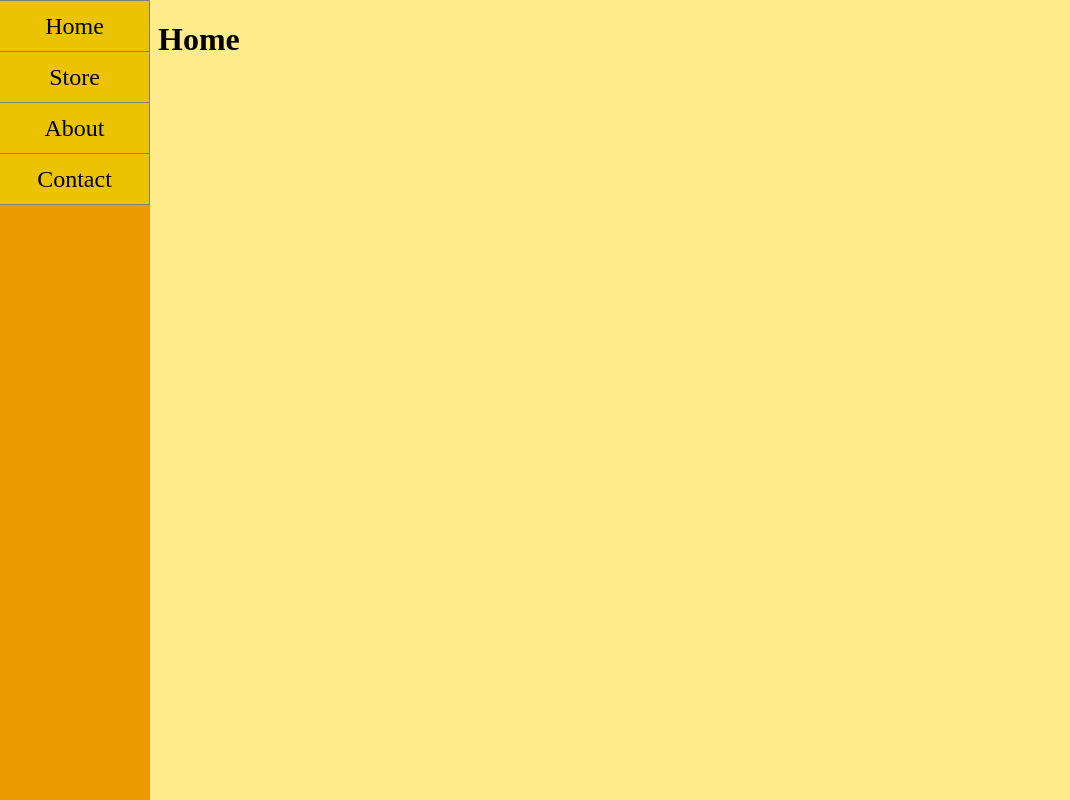
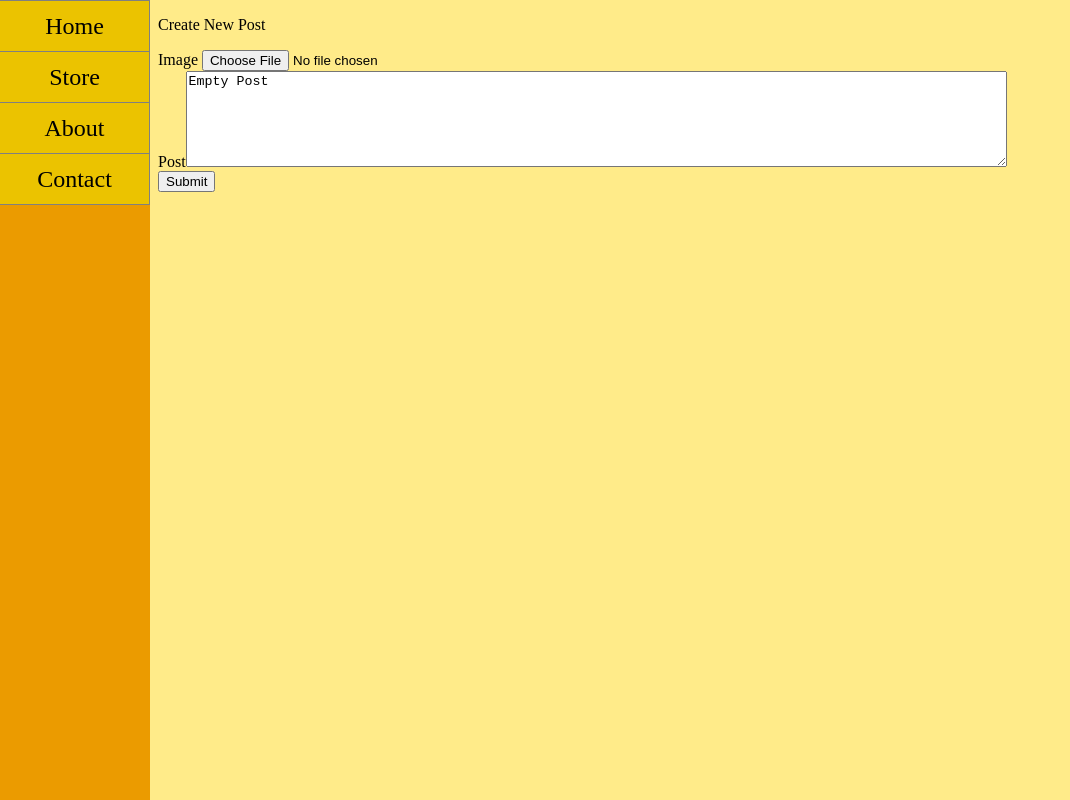
Before and after one commit to DylanLaw03/liv-a-little, a React (Create React App) app: page / in a window 1280 px wide. Shown: the whole page, without its empty margins (0-1070 px from the left). Built offline with nearby package versions, Linux system fonts and the light colour scheme; the HTML template or start-up script is replaced by a standard one.

Commit message:
Working on image upload

```diff
--- /dev/null
+++ b/src/components/post/postform.js
@@ -0,0 +1,60 @@
+import React, { useState } from 'react';
+
+export const PostForm = (props) => {
+    // holds post info, states to handle change
+    const [postBody, setPostBody] = useState('Empty Post');
+
+    const blobToBase64 = blob => {
+        const reader = new FileReader();
+        reader.readAsDataURL(blob);
+        return new Promise(resolve => {
+          reader.onloadend = () => {
+            resolve(reader.result);
+          };
+        });
+    };
+
+    // handlers for information change
+    const handlePostBodyChange = (event) => {
+        setPostBody(event.target.value)
+    }
+
+    // handle submission
+    const handleSubmit = (event) => {
+        event.preventDefault();
+        // get file input and convert file to base 64
+        const fileInput = document.querySelector("input[type=file]");
+        var postImgPromise = blobToBase64(fileInput.files[0])
+        var postImg = '';
+        // handle promise, if resolved, add data to response
+        postImgPromise.then(value => {
+
+            fetch("https://liv-a-little-api.herokuapp.com/uploadPost", {
+                method: "POST",
+                headers: {'Content-Type':'application/json'},
+                body: JSON.stringify({
+                    "postImg": value
+               })
+            })
+
+        }).catch(err => {
+            console.log(err);
+        });
+
+    }
+    // return form
+    return (
+        <div className='postForm'>
+            <p>Create New Post</p>
+            <form onSubmit={handleSubmit} encType="mutlipart/form-data">
+                    <label htmlFor="img">Image </label>
+                    <input type="file" id="img"  accept="image/png, image/jpeg"/>
+                <br />
+                    <label htmlFor="postBody">Post</label>
+                    <textarea id="postBody" rows="6" cols="100" onChange={handlePostBodyChange} value={postBody}/>
+                <br />
+                    <input type="submit" />
+            </form>
+        </div>
+    )
+}
--- a/src/pages/home.js
+++ b/src/pages/home.js
@@ -1,9 +1,11 @@
 import React from 'react';
+import { PostForm } from '../components/post/postform';
+
 
 export const HomePage = (props) => {
     return (
         <div className='home'>
-            <h1>Home</h1>
+            <PostForm />
         </div>
     )
 }
```
